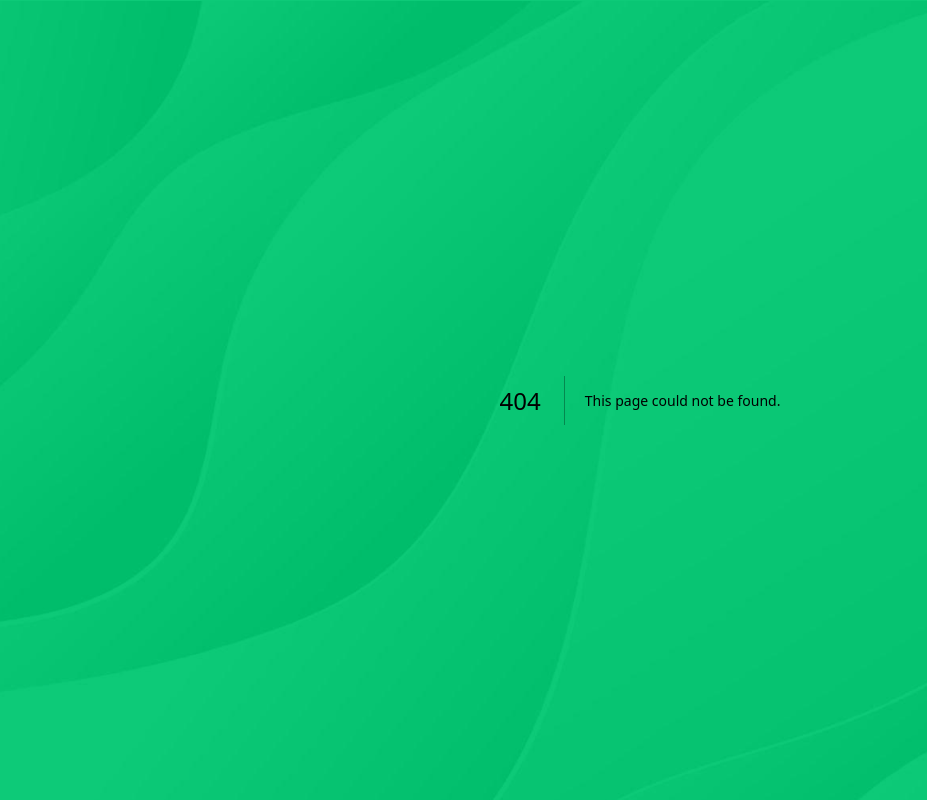
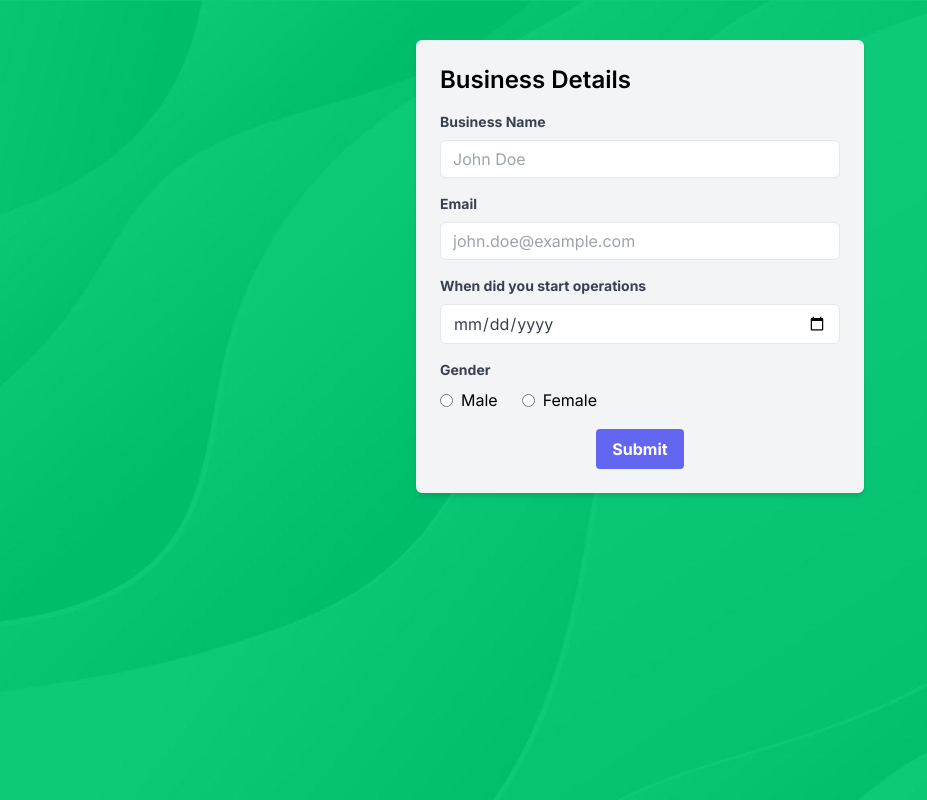
Before and after one commit to grahamusai/getfunds, a Next.js app: page /application in a window 1280 px wide. Before the commit this address had no page. Shown: the whole page, without its empty margins (0-927 px from the left). Built offline with nearby package versions, Linux system fonts and the light colour scheme.

Commit message:
Create application section

```diff
--- a/package.json
+++ b/package.json
@@ -12,13 +12,14 @@
     "@fseehawer/react-circular-slider": "^2.6.1",
     "next": "14.0.0",
     "react": "^18",
+    "react-circle-slider": "1.6.2",
     "react-dom": "^18",
     "react-icons": "^4.11.0",
     "zustand": "^4.4.6"
   },
   "devDependencies": {
     "@types/node": "^20",
-    "@types/react": "^18",
+    "@types/react": "^18.2.37",
     "@types/react-dom": "^18",
     "autoprefixer": "^10",
     "eslint": "^8",
--- /dev/null
+++ b/src/app/application/page.tsx
@@ -0,0 +1,73 @@
+"use client"
+
+
+const Details = () => {
+    return (
+      <div className="max-w-md mx-auto mt-10 p-6 bg-gray-100 rounded-md shadow-md">
+        <h2 className="text-2xl font-semibold mb-4">Business Details</h2>
+        <form>
+          <div className="mb-4">
+            <label className="block text-gray-700 text-sm font-bold mb-2" htmlFor="name">
+              Business Name
+            </label>
+            <input
+              className="w-full border rounded-md py-2 px-3 text-gray-700 leading-tight focus:outline-none focus:shadow-outline"
+              id="name"
+              type="text"
+              placeholder="John Doe"
+            />
+          </div>
+
+          <div className="mb-4">
+            <label className="block text-gray-700 text-sm font-bold mb-2" htmlFor="email">
+              Email
+            </label>
+            <input
+              className="w-full border rounded-md py-2 px-3 text-gray-700 leading-tight focus:outline-none focus:shadow-outline"
+              id="email"
+              type="email"
+              placeholder="john.doe@example.com"
+            />
+          </div>
+
+          <div className="mb-4">
+            <label className="block text-gray-700 text-sm font-bold mb-2" htmlFor="date">
+              When did you start operations
+            </label>
+            <input
+              className="w-full border rounded-md py-2 px-3 text-gray-700 leading-tight focus:outline-none focus:shadow-outline"
+              id="date"
+              type="date"
+            />
+          </div>
+
+          <div className="mb-4">
+            <label className="block text-gray-700 text-sm font-bold mb-2">
+              Gender
+            </label>
+            <div>
+              <label className="inline-flex items-center mr-6">
+                <input type="radio" className="form-radio text-indigo-600" name="gender" value="male" />
+                <span className="ml-2">Male</span>
+              </label>
+              <label className="inline-flex items-center">
+                <input type="radio" className="form-radio text-indigo-600" name="gender" value="female" />
+                <span className="ml-2">Female</span>
+              </label>
+            </div>
+          </div>
+
+          <div className="flex items-center justify-center">
+            <button
+              className="bg-indigo-500 hover:bg-indigo-700 text-white font-bold py-2 px-4 rounded focus:outline-none focus:shadow-outline"
+              type="button"
+            >
+              Submit
+            </button>
+          </div>
+        </form>
+      </div>
+    );
+  };
+
+  export default Details;
--- /dev/null
+++ b/src/app/components/Slider3.tsx
@@ -0,0 +1,40 @@
+import React, { useEffect, useState, useRef } from "react";
+import ReactDOM from "react-dom";
+import { CircleSlider } from "react-circle-slider";
+
+
+function Slider3() {
+  const [value, changeValue] = useState(20);
+  const slider = useRef(null);
+
+  useEffect(() => {
+    // slider.current.setAttribute("width", "280px");
+    console.log(value);
+  }, [value]);
+
+  return (
+    <div className="App">
+      <div className="textContainer">
+        {value}
+        <div className="minute">MINUTES</div>
+      </div>
+      <CircleSlider
+        ref={slider}
+        value={value}
+        stepSize={10}
+        // @ts-ignore
+        onChange={(value) => changeValue(value)}
+        size={250}
+        max={120}
+        gradientColorFrom="#ec008c"
+        gradientColorTo="#fc6767"
+        knobRadius={20}
+        circleWidth={20}
+      />
+    </div>
+  );
+}
+
+const rootElement = document.getElementById("root");
+ReactDOM.render(<Slider3 />, rootElement);
+export default Slider3
--- a/src/app/components/slider2.tsx
+++ b/src/app/components/slider2.tsx
@@ -26,8 +26,9 @@ const Slider2 = (props: { min: number }) => {
         trackSize={3}
         valueFontSize="20px"
         labelColor="#000"
-        verticalOffset="0px"
+        verticalOffset="20px"
         onChange={(duration: number) => setDuration(duration)}
+
       />
     </div>
   );
--- a/src/app/components/switcher.tsx
+++ b/src/app/components/switcher.tsx
@@ -27,7 +27,7 @@ const Switcher = () => {
         } rounded-r-full`}
       >
         <p className=" text-sm">Weekly</p>
-        <p className=" text-xs">4 times PM</p>
+        <p className=" text-xs">4 times monthly</p>
       </button>
     </div>
   );
--- a/src/app/congrats/page.tsx
+++ b/src/app/congrats/page.tsx
@@ -45,21 +45,21 @@ const Congrats = () => {
   };
 
   return (
-    <div className="space-y-5 text-center ">
-      <h1 className="text-4xl font-bold mt-9 ">Congratulation</h1>
+    <div className="space-y-5 text-center max-w-md mx-auto mt-10 p-6 bg-opacity-10 rounded-md shadow-md">
+      <h1 className="text-4xl font-bold mt-9 ">Congradulations</h1>
       <p className="text-2xl">
-        You Qualify for up to <span>{maxAmount} in finding</span>
+        You Qualify for up to <span>R{maxAmount} in funding</span>
       </p>
       <div className=" flex justify-between items-center gap-10">
         <Slider max={maxAmount} />
         <p className=" font-black text-xl text-start">
-          How much money do you need?
+          How much funding do you need?
         </p>
       </div>
       <div className=" flex justify-between items-center gap-10">
         <Slider2 min={0} />
         <p className=" font-black text-xl text-start">
-          How long do you want to pay it for?
+          Over what term?
         </p>
       </div>
       <Switcher />
@@ -88,14 +88,11 @@ const Congrats = () => {
         </div>
       </div>
 
-      <button
-        onClick={() => {
-          console.log(grossProfit, turnOver, neededAmount, duration);
-        }}
-        className=" w-full mt-5 bg-black p-5 text-white rounded-full"
-      >
-        Apply Now
-      </button>
+      <Link href="/application">
+          <button className=" w-full bg-black mt-3 p-5 text-white rounded-full flex items-center justify-center">
+            Apply Now
+          </button>
+        </Link>
     </div>
   );
 };
```
Also changed, not shown: 1 other file (tests, documents, lock files or other folders).
